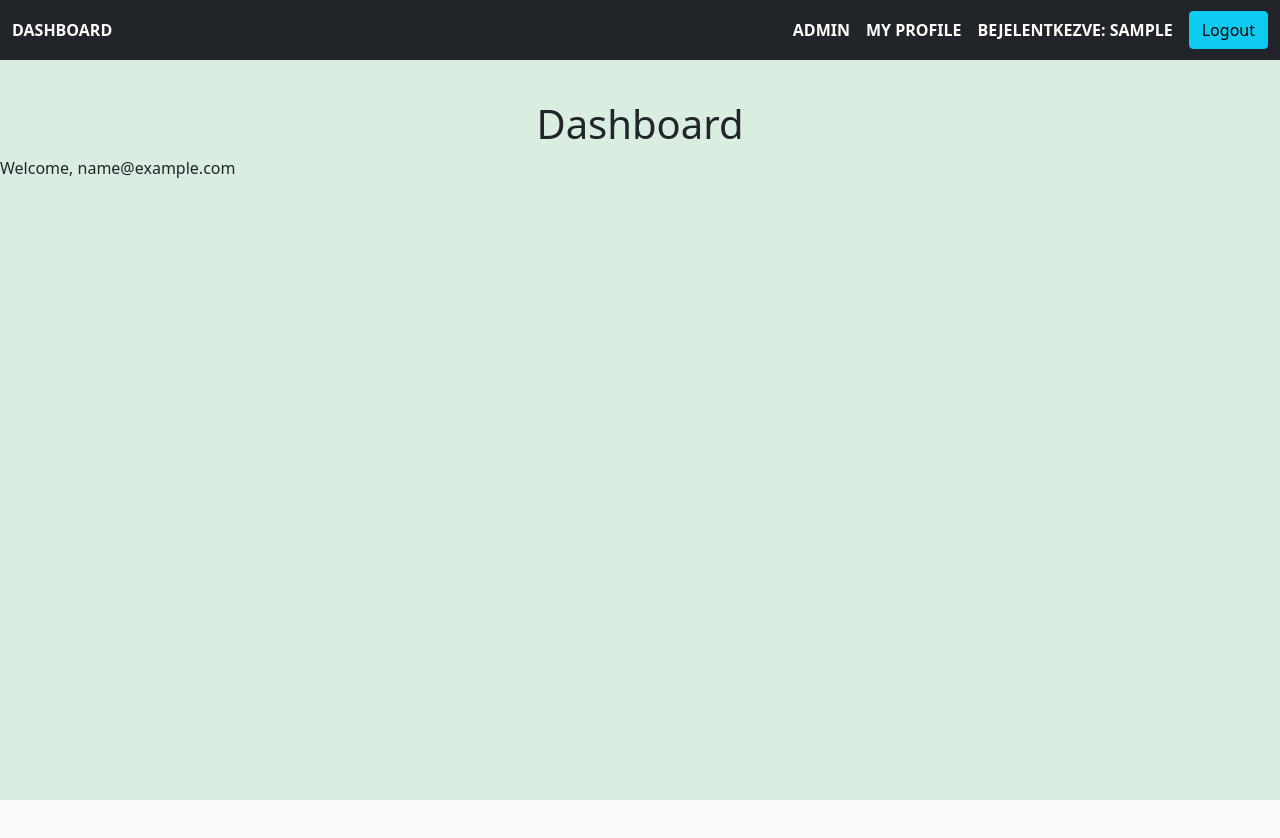
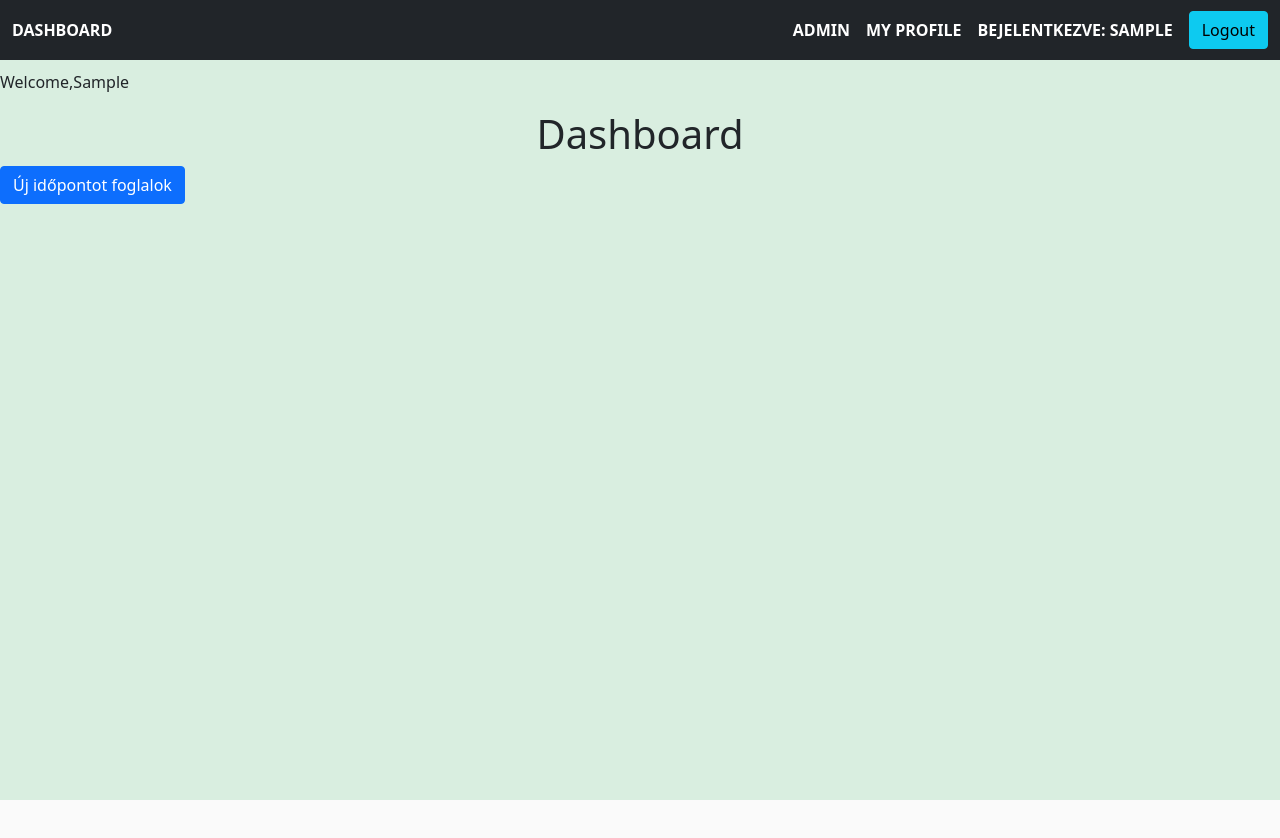
Before and after one commit to balage4/sanitally_project, a React (Create React App) app in the folder frontend/: page /dashboard in a window 1280 px wide. Shown: the top 838 px of the page. Built offline with nearby package versions, Linux system fonts and the light colour scheme; sample sign-in values are in the browser's storage.

Commit message:
create WelcomeFeed, and NewEvent basics

```diff
--- a/frontend/src/App.js
+++ b/frontend/src/App.js
@@ -7,6 +7,7 @@ import Registration from './components/registration/Registration';
 import ProtectedRoute from './components/protectedRoute/ProtectedRoute';
 import ListOfUsers from './components/admin/users/ListOfUsers';
 import './scss/global.scss';
+import NewEvent from './components/dashboard/users/NewEvent.js/NewEvent';
 
 function getUser() {
   const storageUser = localStorage.getItem('user');
@@ -35,6 +36,9 @@ function App() {
           <ProtectedRoute
             path="/admin/users"
             component={() => <ListOfUsers user={user} setUser={setUser} />} />
+          <ProtectedRoute
+            path="/events/new"
+            component={() => <NewEvent user={user} setUser={setUser} />} />
         </Switch>
       </Router>
     </>
--- a/frontend/src/components/dashboard/users/Dashboard.js
+++ b/frontend/src/components/dashboard/users/Dashboard.js
@@ -1,13 +1,25 @@
 /* eslint-disable react/prop-types */
 import React from 'react';
+import { Link } from 'react-router-dom';
 import AuthenticatedNavbar from '../../navbars/authenticatedNavbar/AuthenticatedNavbar';
+import WelcomeFeed from './WelcomeFeed';
 
 export default function Dashboard({ user, setUser }) {
+
+
+
   return (
     <div className="dashboard">
+      <WelcomeFeed firstName={user.firstName} />
       <h1>Dashboard</h1>
       <AuthenticatedNavbar user={user} setUser={setUser} />
-      <p>Welcome, {user.email}</p>
+
+      <Link
+        className="btn btn-primary"
+        to="/events/new">
+        Új időpontot foglalok
+      </Link>
+
     </div>
   )
 }
--- /dev/null
+++ b/frontend/src/components/dashboard/users/NewEvent.js/NewEvent.js
@@ -0,0 +1,11 @@
+/* eslint-disable react/prop-types */
+import AuthenticatedNavbar from "../../../navbars/authenticatedNavbar/AuthenticatedNavbar";
+
+export default function NewEvent({ user, setUser }) {
+  return (
+    <>
+      <AuthenticatedNavbar user={user} setUser={setUser} />
+      <h3>Új esemény rögzítése</h3>
+    </>
+  )
+}
--- /dev/null
+++ b/frontend/src/components/dashboard/users/WelcomeFeed.js
@@ -0,0 +1,8 @@
+/* eslint-disable react/prop-types */
+export default function WelcomeFeed({ firstName }) {
+  return (
+    <>
+      <p>Welcome,{firstName}</p>
+    </>
+  )
+}
--- a/frontend/src/scss/global.scss
+++ b/frontend/src/scss/global.scss
@@ -77,5 +77,5 @@ body {
 .dashboard {
   background-color: #d9eee0;
   height: 100vh;
-  padding-top: 100px;
+  padding-top: 70px;
 }
```
